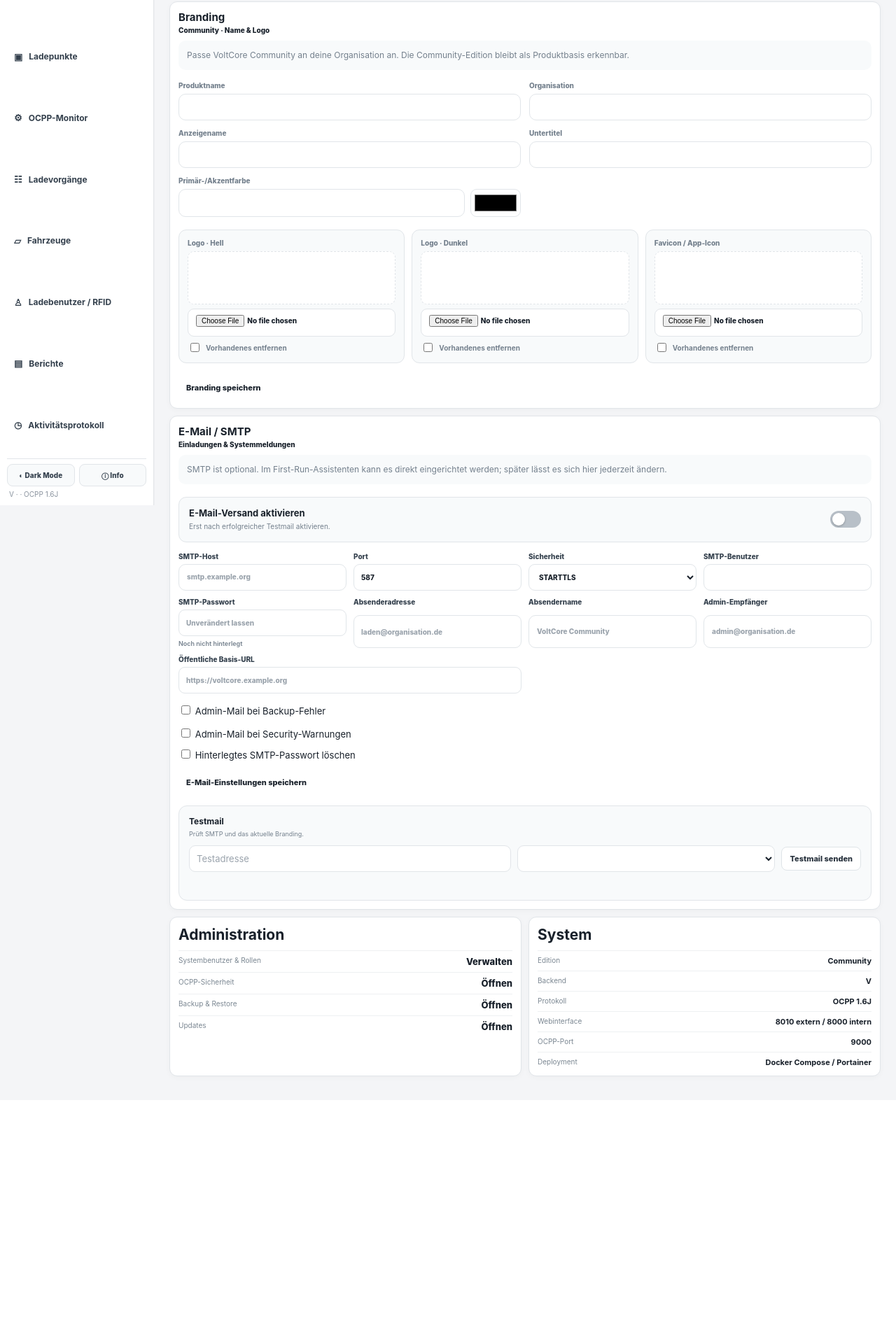
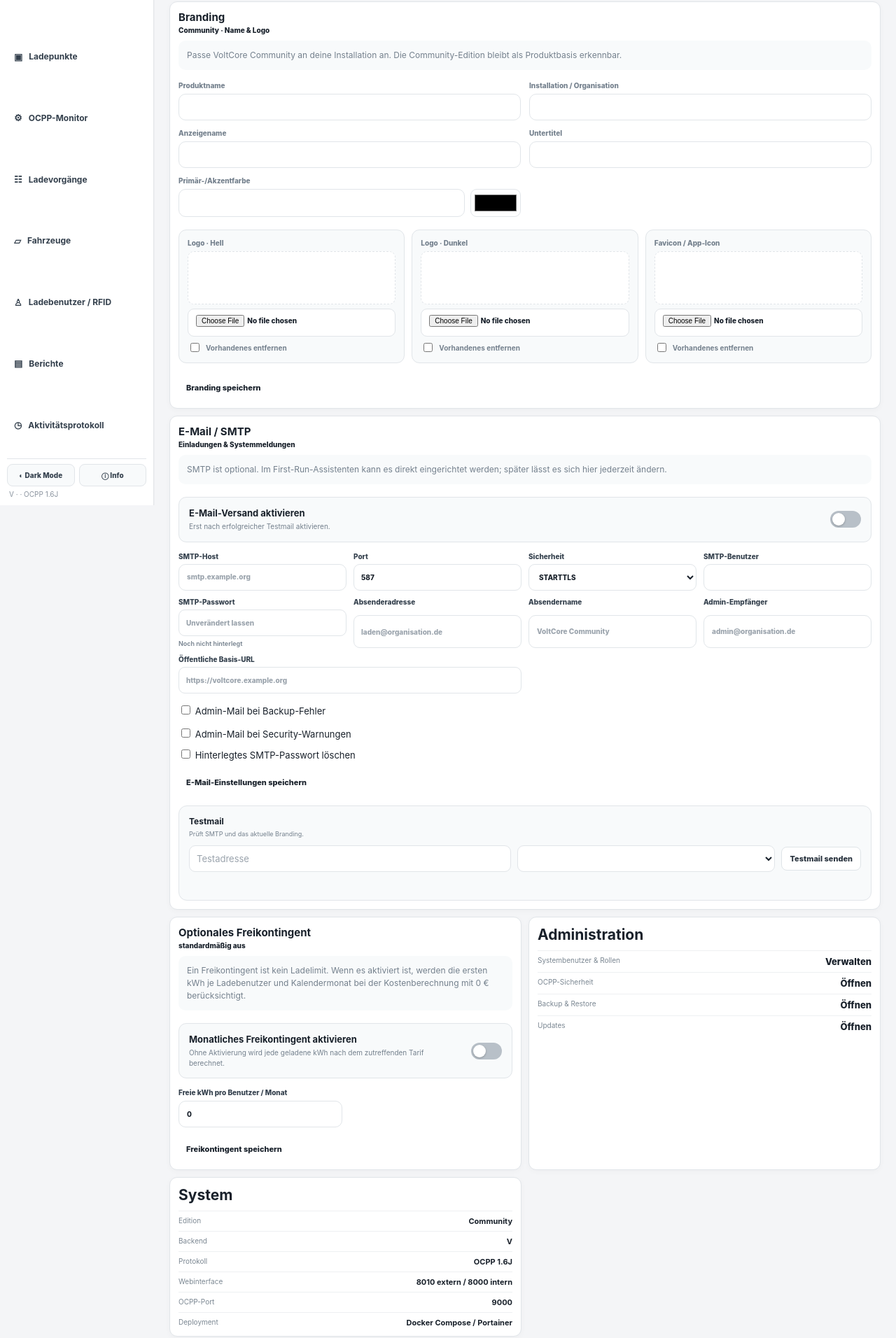
Before and after one commit to hotteftw1981/VoltCore-Community, a Python web app: template app/templates/settings.html in a window 1280 px wide. Shown: the part 78-1990 px from the top of the page at 70% size. Before the commit the page ends 1621 px from the top, so only its background shows below. Run offline with Jinja, Linux system fonts and the light colour scheme; the template is opened without the code that fills it, so the values that code supplies are empty.

Commit message:
community: add explicit free allowance settings

```diff
--- a/app/templates/settings.html
+++ b/app/templates/settings.html
@@ -6,11 +6,11 @@
 <section class="settings-grid">
   <div class="panel branding-panel">
     <div class="panelhead"><div><h2>Branding</h2><span>Community · Name &amp; Logo</span></div></div>
-    <p class="detail-note">Passe VoltCore Community an deine Organisation an. Die Community-Edition bleibt als Produktbasis erkennbar.</p>
+    <p class="detail-note">Passe VoltCore Community an deine Installation an. Die Community-Edition bleibt als Produktbasis erkennbar.</p>
     <form id="brandingForm" class="branding-form" enctype="multipart/form-data">
       <div class="branding-fields">
         <label>Produktname<input id="brandProductName" name="product_name" maxlength="80" required></label>
-        <label>Organisation<input id="brandOrganization" name="organization_name" maxlength="100" required></label>
+        <label>Installation / Organisation<input id="brandOrganization" name="organization_name" maxlength="100" required></label>
         <label>Anzeigename<input id="brandDisplayName" name="display_name" maxlength="80" required></label>
         <label>Untertitel<input id="brandSubtitle" name="product_subtitle" maxlength="100" required></label>
         <label>Primär-/Akzentfarbe<div class="branding-color-row"><input id="brandColorText" name="primary_color" pattern="#[0-9A-Fa-f]{6}" required><input id="brandColor" type="color" aria-label="Akzentfarbe auswählen"></div></label>
@@ -48,6 +48,18 @@
     <div class="mail-test-card"><div><b>Testmail</b><small>Prüft SMTP und das aktuelle Branding.</small></div><div class="mail-test-row"><input id="mailTestRecipient" type="email" placeholder="Testadresse"><select id="mailTestTemplate"></select><button class="secondary" id="mailTestSend" type="button">Testmail senden</button></div><div id="mailTestMessage" class="form-message"></div></div>
   </div>
 
+  <div class="panel charging-credit-panel">
+    <div class="panelhead"><div><h2>Optionales Freikontingent</h2><span>standardmäßig aus</span></div></div>
+    <p class="detail-note">Ein Freikontingent ist kein Ladelimit. Wenn es aktiviert ist, werden die ersten kWh je Ladebenutzer und Kalendermonat bei der Kostenberechnung mit 0 € berücksichtigt.</p>
+    <form id="chargingCreditForm" class="mail-settings-form">
+      <div class="setting-switch-card"><div><b>Monatliches Freikontingent aktivieren</b><small>Ohne Aktivierung wird jede geladene kWh nach dem zutreffenden Tarif berechnet.</small></div><label class="toggle-switch"><input id="chargingCreditEnabled" type="checkbox"><span></span></label></div>
+      <div class="form-grid">
+        <label>Freie kWh pro Benutzer / Monat<input id="chargingCreditKwh" type="number" min="0" max="100000" step="1" value="0"></label>
+      </div>
+      <div class="branding-actions"><button class="primary" type="submit">Freikontingent speichern</button><div id="chargingCreditMessage" class="form-message"></div></div>
+    </form>
+  </div>
+
   <div class="panel">
     <h2>Administration</h2>
     <div class="settings-list">
@@ -79,6 +91,11 @@ fetch('/api/settings/mail').then(r=>r.json()).then(fillMail);
 mailForm.onsubmit=async e=>{e.preventDefault();const payload={enabled:document.getElementById('mailEnabled').checked,host:document.getElementById('mailHost').value.trim(),port:Number(document.getElementById('mailPort').value||587),security:document.getElementById('mailSecurity').value,username:document.getElementById('mailUsername').value.trim(),password:document.getElementById('mailPassword').value||null,clear_password:document.getElementById('mailClearPassword').checked,from_email:document.getElementById('mailFromEmail').value.trim(),from_name:document.getElementById('mailFromName').value.trim(),admin_recipients:document.getElementById('mailAdminRecipients').value.trim(),public_base_url:document.getElementById('mailPublicBaseUrl').value.trim(),event_rfid_requests:false,event_pin_reset_admin:false,event_backup_failures:document.getElementById('mailEventBackup').checked,event_security_warnings:document.getElementById('mailEventSecurity').checked,event_access_requests:false};const r=await fetch('/api/settings/mail',{method:'PUT',headers:{'Content-Type':'application/json'},body:JSON.stringify(payload)}),d=await r.json().catch(()=>({}));mailMsg.textContent=r.ok?'E-Mail-Einstellungen gespeichert.':(d.detail||'Speichern fehlgeschlagen.');mailMsg.className='form-message '+(r.ok?'success':'error');if(r.ok){document.getElementById('mailPassword').value='';document.getElementById('mailClearPassword').checked=false;fillMail(d.settings)}};
 document.getElementById('mailTestSend').onclick=async()=>{const recipient=document.getElementById('mailTestRecipient').value.trim();if(!recipient){mailTestMsg.textContent='Bitte eine Testadresse angeben.';mailTestMsg.className='form-message error';return}const r=await fetch('/api/settings/mail/test',{method:'POST',headers:{'Content-Type':'application/json'},body:JSON.stringify({recipient,template:mailTestTemplate.value||'system'})}),d=await r.json().catch(()=>({}));mailTestMsg.textContent=r.ok?'Testmail wurde versendet.':(d.detail||'Testmail konnte nicht versendet werden.');mailTestMsg.className='form-message '+(r.ok?'success':'error')};
 
+const chargingCreditForm=document.getElementById('chargingCreditForm'),chargingCreditMsg=document.getElementById('chargingCreditMessage');
+function fillChargingCredit(d){document.getElementById('chargingCreditEnabled').checked=!!d.enabled;document.getElementById('chargingCreditKwh').value=Number(d.default_monthly_kwh||0)}
+fetch('/api/settings/charging-credit').then(r=>r.json()).then(fillChargingCredit);
+chargingCreditForm.onsubmit=async e=>{e.preventDefault();const payload={enabled:document.getElementById('chargingCreditEnabled').checked,default_monthly_kwh:Number(document.getElementById('chargingCreditKwh').value||0)},r=await fetch('/api/settings/charging-credit',{method:'PUT',headers:{'Content-Type':'application/json'},body:JSON.stringify(payload)}),d=await r.json().catch(()=>({}));chargingCreditMsg.textContent=r.ok?'Freikontingent gespeichert.':(d.detail||'Speichern fehlgeschlagen.');chargingCreditMsg.className='form-message '+(r.ok?'success':'error');if(r.ok)fillChargingCredit(d.settings)};
+
 const brandingForm=document.getElementById('brandingForm'),brandingMsg=document.getElementById('brandingMessage'),brandColor=document.getElementById('brandColor'),brandColorText=document.getElementById('brandColorText');
 const previews={logo_light_url:document.getElementById('previewLogoLight'),logo_dark_url:document.getElementById('previewLogoDark'),favicon_url:document.getElementById('previewFavicon')};
 function showPreview(el,url,label){el.innerHTML=url?'<img src="'+url+'?v='+Date.now()+'" alt="'+label+'">':'<span class="empty-preview">Noch keine Datei hinterlegt</span>'}
```
